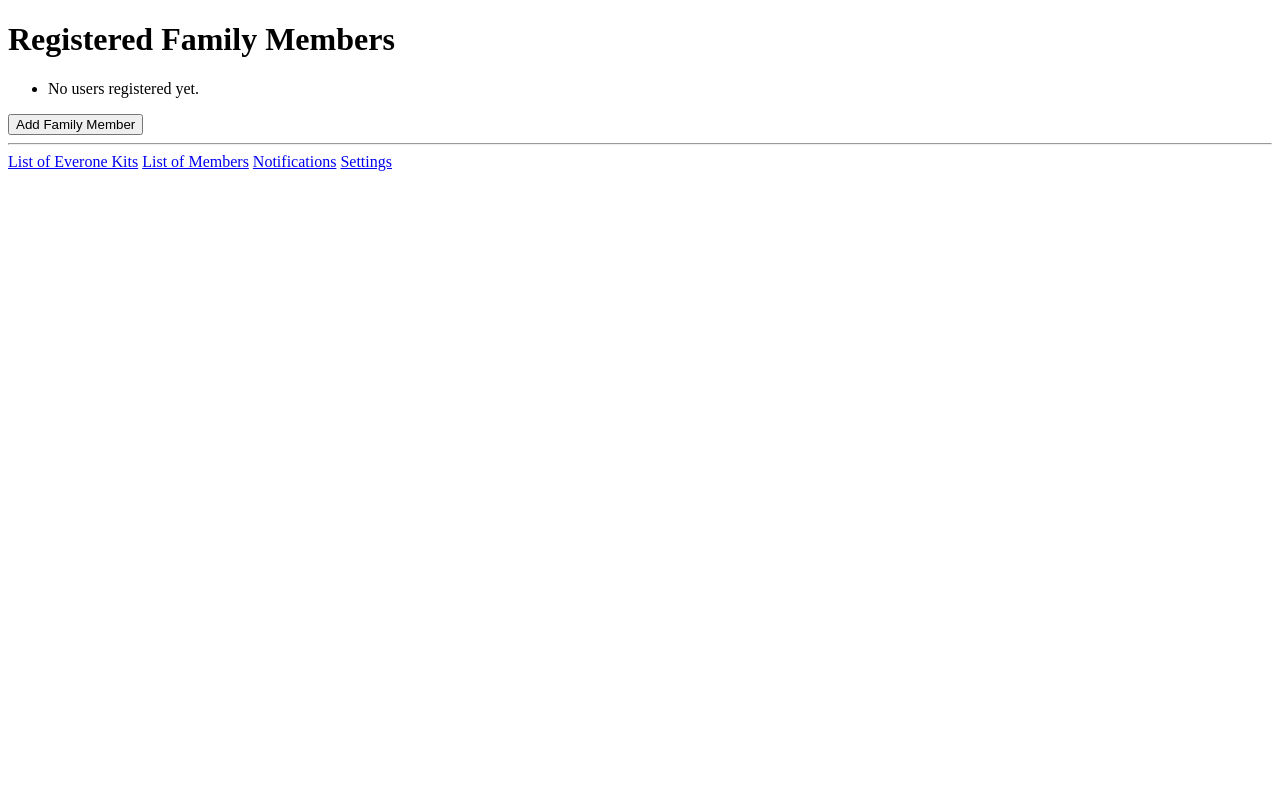
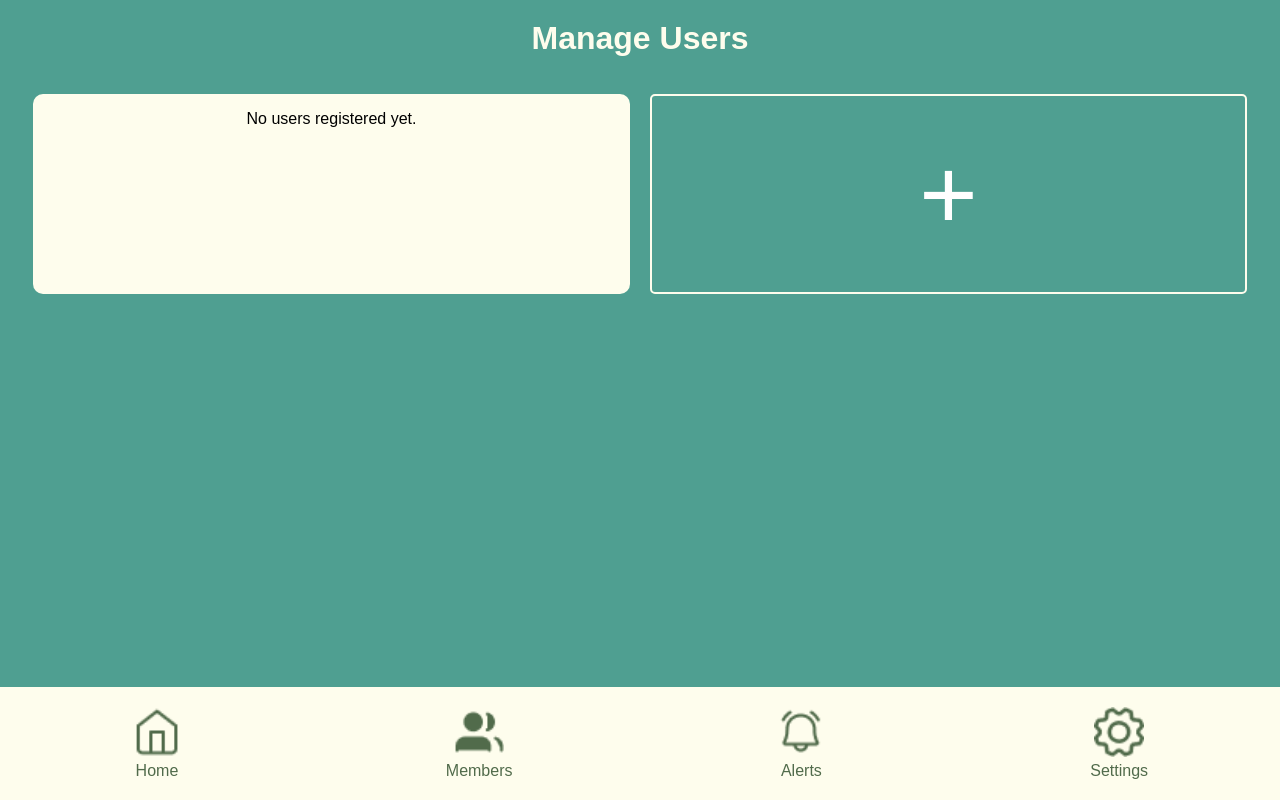
Before and after one commit to BobbySuciady/ShieldIt, a Django app: page /manage_users/ in a window 1280 px wide. Run offline with Django 5.2, Linux system fonts and the light colour scheme.

Commit message:
Added home page and manage user design

```diff
--- a/managerkit/templates/manage_users.html
+++ b/managerkit/templates/manage_users.html
@@ -1,27 +1,139 @@
 <!-- user_management/templates/user_management/home.html -->
-
+{% load static %}
 <!DOCTYPE html>
 <html lang="en">
 <head>
     <meta charset="UTF-8">
     <meta name="viewport" content="width=device-width, initial-scale=1.0">
     <title>Registered Family Members</title>
+    <style>
+        body {
+            background-color: #4F9F91;
+            font-family: Arial, sans-serif;
+            margin: 0;
+            padding: 0;
+            position: relative;
+            padding-bottom: 50px;
+        }
+
+        a {
+            color: #516B4B;
+            text-decoration: none;
+            display: flex;
+            flex-direction: column;
+            align-items: center;
+        }
+
+        h1 {
+            text-align: center;
+            margin-top: 20px;
+            color: #FEFDED;
+        }
+
+        ul {
+            list-style-type: none;
+            padding: 0;
+            margin: 0;
+            display: flex;
+            flex-wrap: wrap;
+            justify-content: space-between;
+            overflow: hidden;
+            border-radius: 10px;
+            padding: 16px 33px;
+            box-shadow: 0 4px 4px 0 var(--transparent-black);
+            align-items: center;
+        }
+
+        ul li {
+            flex-basis: calc(50% - 10px);
+            margin-bottom: 20px;
+            padding: 10px;
+            background-color: #FEFDED;
+            border-radius: 5px;
+            box-sizing: border-box;
+            overflow: hidden;
+            border-radius: 10px;
+            padding: 16px 33px;
+            box-shadow: 0 4px 4px 0 var(--transparent-black);
+            align-items: center;
+            text-align: center;
+            height: 200px; /* Fixed height for user cards */
+        }
+
+        ul li:last-child {
+            background-color: #4F9F91; /* Green background for the "+" card */
+            border: 2px solid #FEFDED; /* White border */
+            font-size: 100px; /* Make the "+" symbol bigger */
+            border-radius: 5px; /* Border radius */
+            cursor: pointer; /* Change cursor to pointer on hover */
+            display: flex; /* Use flexbox for centering */
+            justify-content: center; /* Center horizontally */
+            align-items: center; /* Center vertically */
+        }
+
+        .footer {
+            text-align: center;
+            position: fixed;
+            bottom: 0;
+            left: 0;
+            width: 100%;
+            background-color: #FEFDED;
+            padding: 10px 0;
+            display: flex;
+            flex-direction: row;
+            justify-content: space-around;
+        }
+
+        .footer a {
+            text-decoration: none;
+            color: #green;
+            padding: 10px;
+            gap: 5px;
+            border-radius: 5px;
+            display: flex;
+            flex-direction: column;
+            align-items: center;
+        }
+
+        img.logo {
+            display: block;
+            margin: 0 auto;
+            margin-top:30px;
+        }
+
+        img.pfp {
+            border-radius: 50%;
+            width: 98px;
+            height: 98px;
+            margin-bottom: 10px;
+        }
+
+        .user-card p {
+            margin: 0;
+        }
+    </style>
 </head>
 <body>
-    <h1>Registered Family Members</h1>
+    <h1>Manage Users</h1>
     <ul>
         {% for user in users %}
-            <li> <a href="{% url 'user_detail' user.id %}">{{ user.name }} - {{ user.sex }} - {{ user.age }} - {{ user.relationship }} -
-                {{ user.dietary_restrictions }} - {{ user.medical_conditions }} - {{ user.disability }}</li>
+            <li class="user-card">
+                <img class="pfp" src="{% static 'Pfp.jpg' %}" alt="Pfp">
+                <a href="{% url 'user_detail' user.id %}">{{ user.name }}</a>
+            </li>
         {% empty %}
             <li>No users registered yet.</li>
         {% endfor %}
+        <li style="color: #FEFDED;"><a href="{% url 'register' %}" style="color: #FFF;">+</a></li>
+
     </ul>
-    <a href="{% url 'register' %}"><button type="button">Add Family Member</button></a>
-    <hr>
-    <a href="{% url 'home' %}">List of Everone Kits</a>
-    <a href="{% url 'manage_users' %}">List of Members</a>
-    <a href="{% url 'notifications' %}">Notifications</a>
-    <a href="{% url 'settings' %}">Settings</a>
+
+
+    <div class="footer">
+        <a href="{% url 'home' %}"><img src="{% static 'home.png' %}" style="width: 50px; height: 50px;">Home</a>
+        <a href="{% url 'manage_users' %}"><img src="{% static 'manage_filled.png' %}" style="width: 50px; height: 50px;">Members</a>
+        <a href="{% url 'notifications' %}"><img src="{% static 'notification.png' %}" style="width: 50px; height: 50px;">Alerts</a>
+        <a href="{% url 'settings' %}"><img src="{% static 'settings.png' %}" style="width: 50px; height: 50px;">Settings</a>
+    </div>
 </body>
 </html>
```
Also changed, not shown: managerkit/templates/home.html (+13 -10 lines), managerkit/static/home.png (added), managerkit/static/home_filled.png (added), managerkit/static/manage.png (added), managerkit/static/manage_filled.png (added), managerkit/static/notification.png (added), managerkit/static/settings.png (added).
